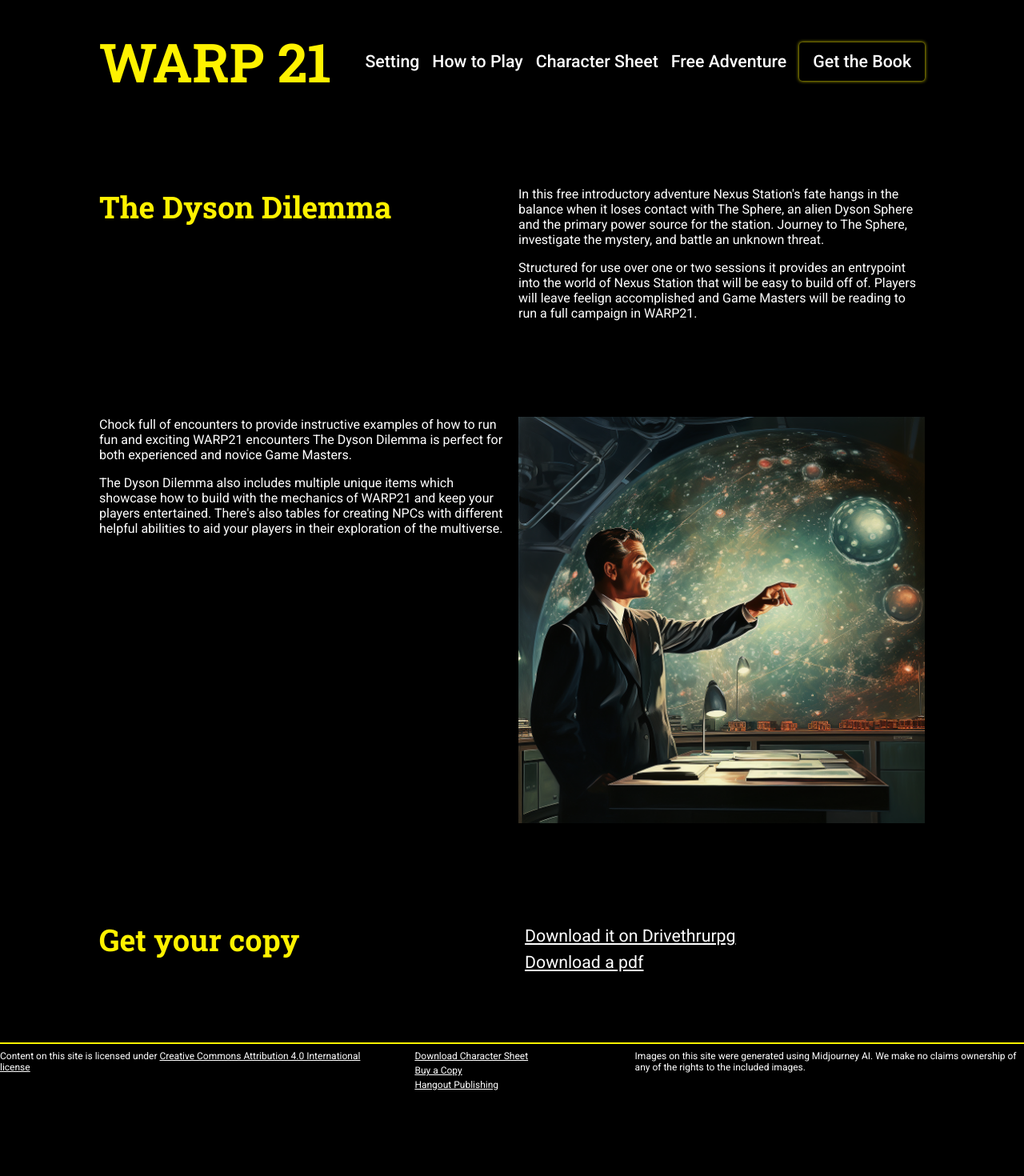
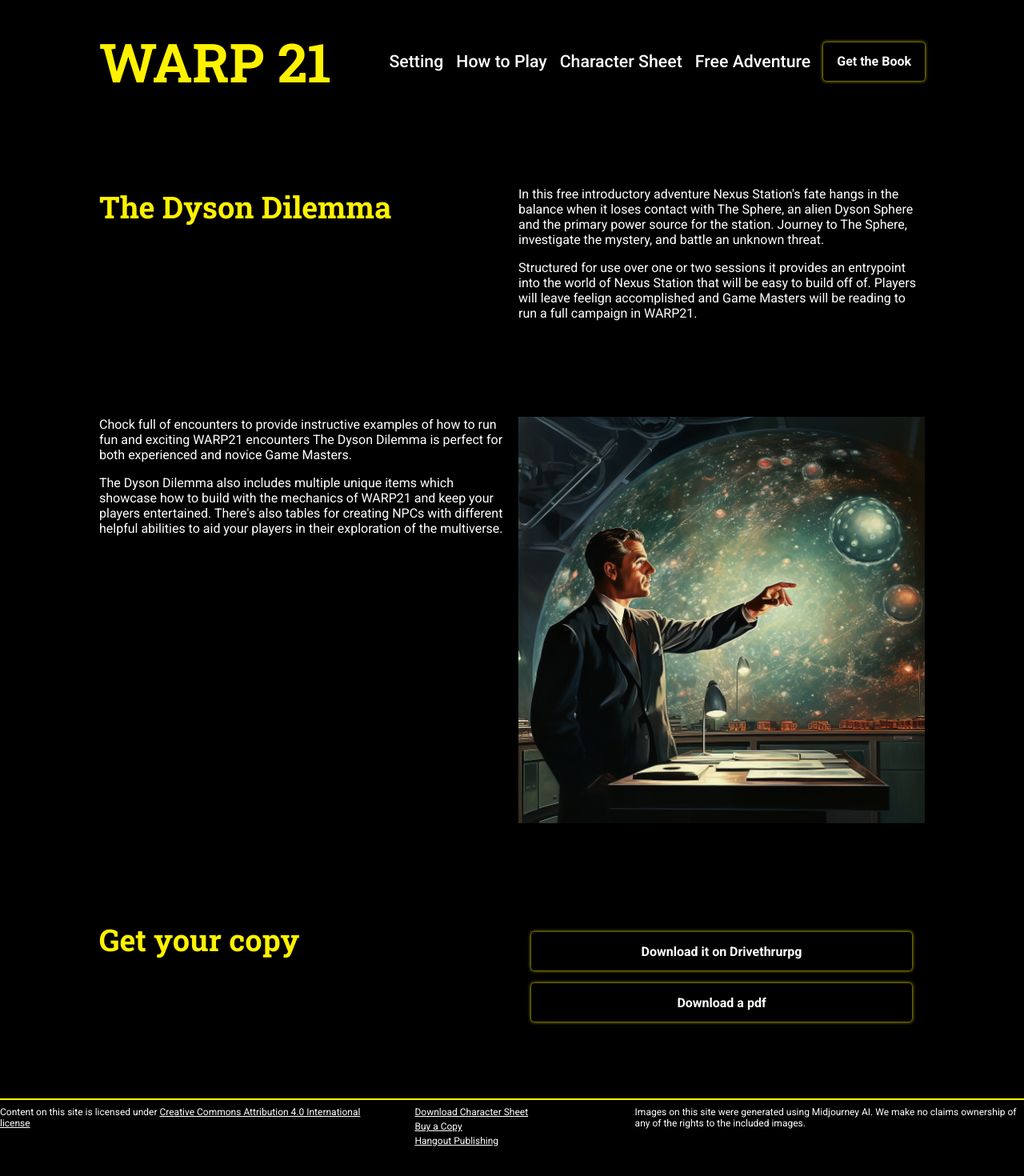
Before and after one commit to trescenzi/hangout.pub, a SvelteKit app: page /warp21/dyson_dilemma in a window 1280 px wide. Shown: the top 1470 px of the page at 80% size. Before the commit the page ends 1403 px from the top, so only its background shows below. Built offline with nearby package versions, Linux system fonts and the light colour scheme.

Commit message:
refactor: create button component

```diff
--- /dev/null
+++ b/src/components/button.svelte
@@ -0,0 +1,52 @@
+<script lang="ts">
+  export let href: string;
+  export let target: string;
+  export let type: 'button' | 'submit' | undefined;
+  export let onclick: any;
+</script>
+
+<button type={type ? type : 'submit'} on:click={onclick}>
+  {#if href}
+    <a {href} {target}>
+      <slot />
+    </a>
+  {:else}
+    <slot />
+  {/if}
+</button>
+
+<style>
+  button {
+    align-self: center;
+    background-color: black;
+    border: 1px solid #000;
+    border-radius: 4px;
+    font-weight: var(--font-weight-strong);
+    box-shadow: #fff200 0px 0px 4px 0;
+    color: var(--white);
+    cursor: pointer;
+    font-weight: var(--font-weight-bold);
+    text-align: center;
+    height: var(--space-xl);
+    font-size: var(--font-m);
+    padding: 0 var(--space-m);
+    display: block;
+    width: 100%;
+    appearance: none;
+  }
+  button a {
+    text-decoration: none;
+    color: var(--white);
+    font-weight: var(--font-weight-bold);
+  }
+  @media (hover: hover) {
+    button:hover {
+      background-color: var(--yellow);
+      box-shadow: none;
+      color: black;
+    }
+    button:hover a {
+      color: black;
+    }
+  }
+</style>
--- a/src/routes/warp21/+layout.svelte
+++ b/src/routes/warp21/+layout.svelte
@@ -1,5 +1,6 @@
 <script>
   import Footer from './footer.svelte';
+  import Button from '/src/components/button.svelte';
 </script>
 
 <header>
@@ -9,14 +10,15 @@
     <a href="#rules">How to Play</a>
     <a target="_blank" href="/WARP21-Fillable-Character-Sheet-V1.0.pdf">Character Sheet</a>
     <a href="/warp21/dyson_dilemma">Free Adventure</a>
-    <button type="button">
-      <a
+    <div style="align-self: center">
+      <Button
+        type="button"
         href="https://www.drivethrurpg.com/product/443618/WARP21?affiliate_id=3996177"
         target="_blank"
       >
         Get the Book
-      </a>
-    </button>
+      </Button>
+    </div>
   </nav>
 </header>
 <main>
@@ -25,21 +27,6 @@
 <Footer />
 
 <style>
-  :global(button) {
-    align-self: center;
-    background-color: black;
-    border: 1px solid #000;
-    border-radius: 4px;
-    font-weight: var(--font-weight-strong);
-    box-shadow: #fff200 0px 0px 4px 0;
-    color: #fff;
-    cursor: pointer;
-    display: inline-block;
-    font-weight: 400;
-    text-align: center;
-    height: var(--space-xl);
-    font-size: var(--font-m);
-  }
   h1 {
     font-size: var(--font-xxxl);
     color: var(--yellow);
@@ -81,19 +68,6 @@
     align-self: center;
     display: none;
   }
-  nav button a {
-    display: inline;
-  }
-  @media (hover: hover) {
-    :global(button:hover) {
-      background-color: var(--yellow);
-      box-shadow: none;
-      color: black;
-    }
-    :global(button:hover a) {
-      color: black;
-    }
-  }
   @media (min-width: 600px) {
     nav a:nth-of-type(2n) {
       display: inline;
@@ -115,9 +89,5 @@
     h1 {
       font-size: var(--font-xxxxl);
     }
-    :global(button) {
-      height: var(--space-xl);
-      padding: 0 var(--space-m);
-    }
   }
 </style>
--- a/src/routes/warp21/+page.svelte
+++ b/src/routes/warp21/+page.svelte
@@ -1,5 +1,6 @@
 <script lang="ts">
   import ThankYou from './thankyou.svelte';
+  import Button from '/src/components/button.svelte';
   import nexusStation from '/src/assets/nexus_station2.png?format=webp';
   import collision from '/src/assets/collision.png?format=webp';
   import playing from '/src/assets/playing.png?format=webp';
@@ -127,7 +128,9 @@
     <input id="email" name="email" type="email" />
     <label for="question">Your Question</label>
     <textarea id="question" name="question" />
-    <button>Submit</button>
+    <div class="btn">
+      <Button>Submit</Button>
+    </div>
   </form>
 </section>
 {#if form?.showThankYou}
@@ -184,9 +187,6 @@
     font-size: var(--font-l);
     margin-right: var(--space-l);
   }
-  button {
-    width: 100%;
-  }
   h2 {
     font-size: var(--font-xxl);
     font-family: var(--slab);
@@ -233,7 +233,7 @@
     form {
       grid-template-columns: 175px 1fr;
     }
-    button {
+    .btn {
       grid-column: 2;
     }
     .col1 {
--- a/src/routes/warp21/dyson_dilemma/+page.svelte
+++ b/src/routes/warp21/dyson_dilemma/+page.svelte
@@ -1,5 +1,6 @@
 <script lang="ts">
   import jiminez from '/src/assets/Jiminez.png?format=webp';
+  import Button from '/src/components/button.svelte';
 </script>
 
 <h2>The Dyson Dilemma</h2>
@@ -29,20 +30,23 @@
 </section>
 <h2>Get your copy</h2>
 <section>
-  <a
-    href="https://www.drivethrurpg.com/product/445843/The-Dyson-Dilemma-A-WARP21-Adventure?affiliate_id=3996177"
-  >
-    Download it on Drivethrurpg
-  </a>
-  <a href="/dyson_dilemma.pdf" target="_blank">Download a pdf</a>
+  <div class="btn">
+    <Button
+      target="_blank"
+      href="https://www.drivethrurpg.com/product/445843/The-Dyson-Dilemma-A-WARP21-Adventure?affiliate_id=3996177"
+    >
+      Download it on Drivethrurpg
+    </Button>
+  </div>
+  <div class="btn">
+    <Button href="/dyson_dilemma.pdf" target="_blank">Download a pdf</Button>
+  </div>
 </section>
 
 <style>
-  a {
+  .btn {
     display: block;
-    font-size: var(--font-l);
-    margin: var(--space-xs);
-    color: var(--white);
+    margin: var(--space-m);
   }
   h2 {
     font-size: var(--font-xxl);
--- a/src/routes/warp21/thankyou.svelte
+++ b/src/routes/warp21/thankyou.svelte
@@ -1,4 +1,5 @@
 <script lang="ts">
+  import Button from '/src/components/button.svelte';
   import { onMount } from 'svelte';
   let dialog: HTMLDialogElement;
   onMount(() => {
@@ -17,7 +18,7 @@
     If you provided an email we'll try our best to get back to you. If not check back later and your
     question might make it into the FAQ.
   </p>
-  <button on:click={close}>Awesome</button>
+  <Button onclick={close}>Awesome</Button>
 </dialog>
 
 <style>
@@ -49,8 +50,4 @@
     color: var(--yellow);
     font-weight: var(--font-weight-bold);
   }
-  button {
-    width: 50%;
-    align-self: end;
-  }
 </style>
```
